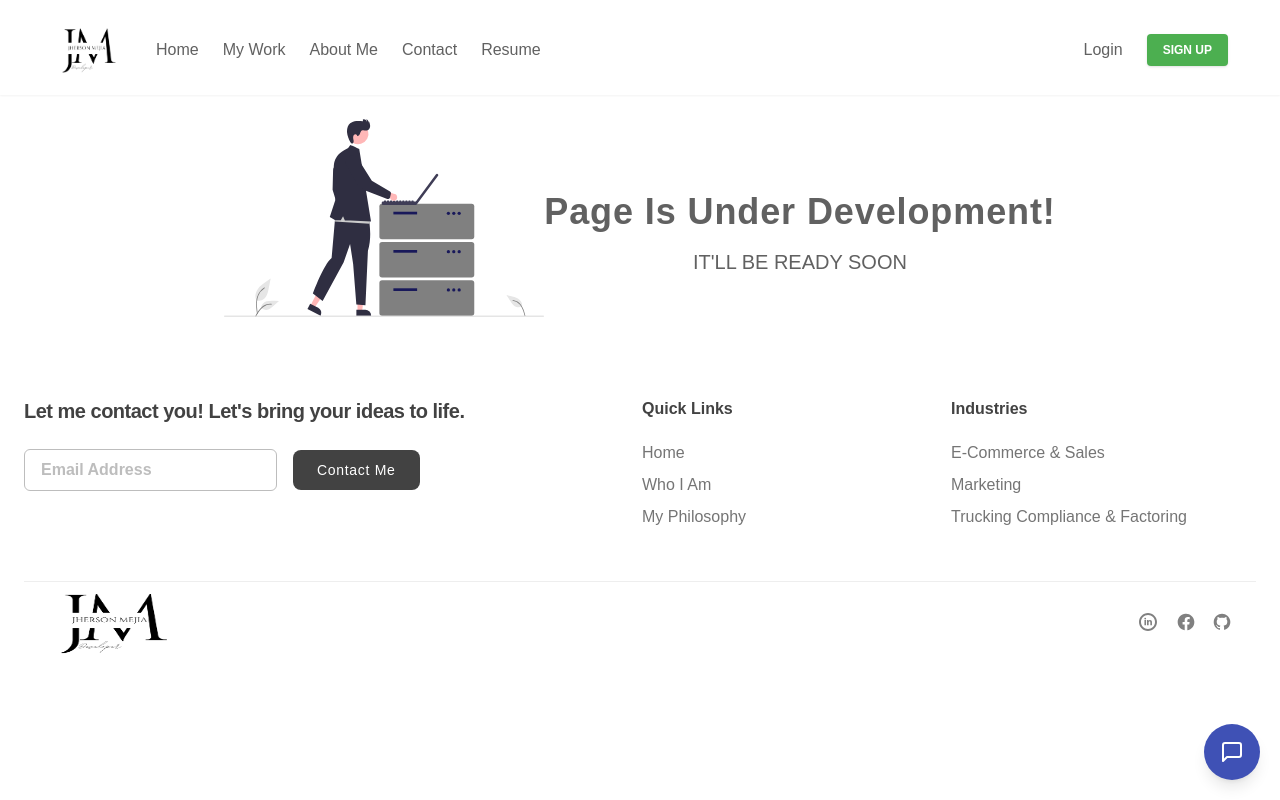
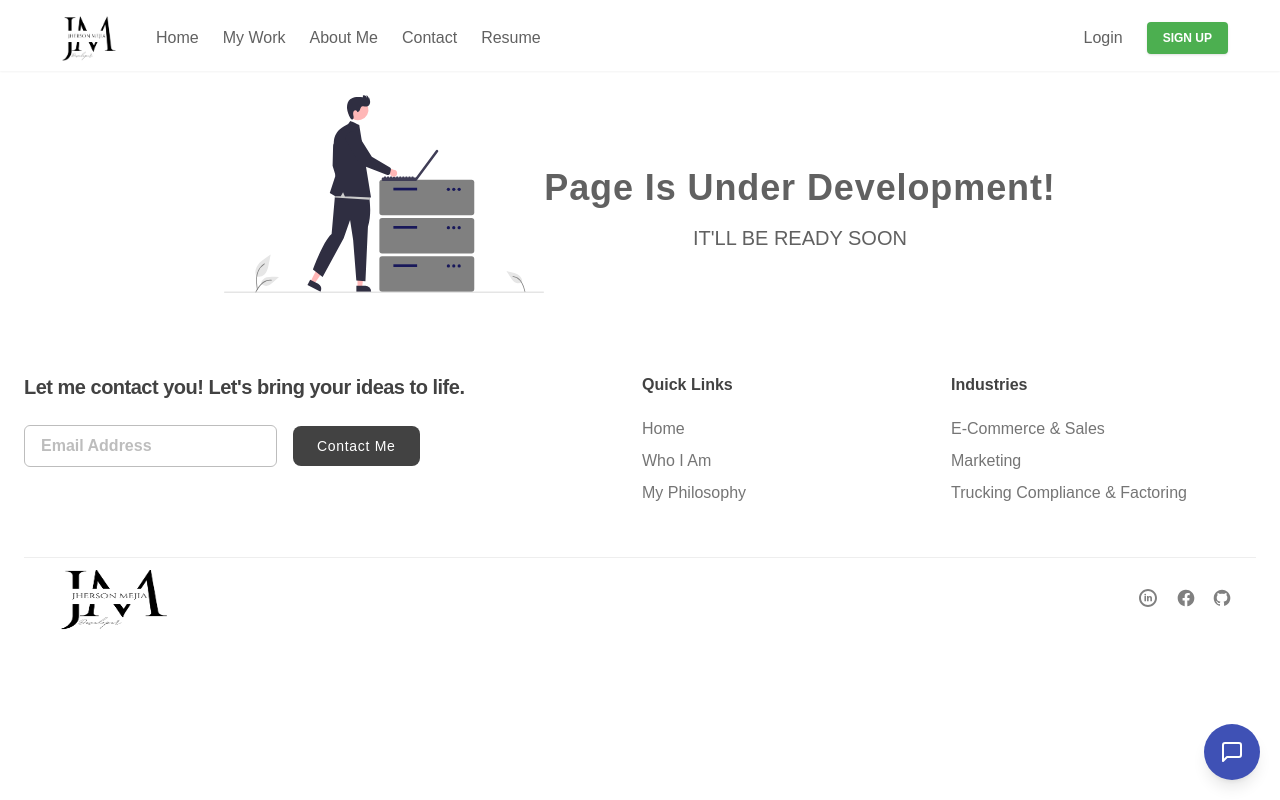
Before and after one commit to jhemejia/Point-Of-Sale, a React (Vite) app: page /Portfolio/my-work in a window 1280 px wide. Built offline with nearby package versions, Linux system fonts and the light colour scheme; no server answers.

Commit message:
moving to another device

```diff
--- a/src/App.tsx
+++ b/src/App.tsx
@@ -1,4 +1,4 @@
-import { store } from './Stores/index.ts';
+import { store } from './Redux store/index.ts';
 import { Provider } from 'react-redux';
 import React from 'react'
 import ReactDOM from 'react-dom/client'
--- a/src/Components/molecules/DropDownProfile.tsx
+++ b/src/Components/molecules/DropDownProfile.tsx
@@ -36,7 +36,7 @@
                         >
                         <div className="flex items-center space-x-2 p-2">
                             <img src={user?.photoUrl || defProfilePic} alt="profile-img" className="h-9 w-9 rounded-full" />
-                            <div className="font-medium">Hafiz Haziq</div>
+                            <div className="font-medium">{user?.name || 'Unknown User'}</div>
                         </div>
 
                         <div className="flex flex-col space-y-3 p-2">
--- a/src/Components/molecules/LandingNavigation.tsx
+++ b/src/Components/molecules/LandingNavigation.tsx
@@ -14,7 +14,7 @@
         <div className={["antialiased bg-gray-100 dark-mode:bg-gray-900 md:h-auto", open? ' h-full':''].join("")} >
             <div className="w-full text-gray-700 bg-white dark-mode:text-gray-200 dark-mode:bg-gray-800">
                 <div className="flex flex-col max-w-screen-xl px-4 mx-auto md:items-center md:justify-between md:flex-row md:px-6 lg:px-8">
-                    <div className="flex flex-row items-center justify-between p-4">
+                    <div className="flex flex-row items-center justify-between p-4 md:py-1">
                         <Link to="/" className="flex items-center font-medium text-gray-900 title-font md:mb-0">
                             <img src="./logo.png" alt="logo" className="w-20 " />
                         </Link>
--- a/src/Components/pages/Store.tsx
+++ b/src/Components/pages/Store.tsx
@@ -1,6 +1,6 @@
 import { useEffect, useState } from 'react'
 import ProductsGrid from '../organisms/ProductsGrid'
-import { useAppDispatch, useAppSelector } from '../../Stores';
+import { useAppDispatch, useAppSelector } from '../../Redux store';
 import { loadProducts, selectStore } from '../../Reducers/Store/productsSlice';
 import { Item } from '../../Types/StoreTypes';
 
--- a/src/Reducers/Store/productsSlice.ts
+++ b/src/Reducers/Store/productsSlice.ts
@@ -1,5 +1,5 @@
 import { createSlice, createAsyncThunk, createDraftSafeSelector } from '@reduxjs/toolkit'
-import { type RootState } from '../../Stores'
+import { type RootState } from '../../Redux store'
 import { Item } from '../../Types/StoreTypes'
 import axios from 'axios'
 
--- a/src/Reducers/UserSlice.ts
+++ b/src/Reducers/UserSlice.ts
@@ -1,5 +1,5 @@
 import { createDraftSafeSelector, createSlice } from "@reduxjs/toolkit";
-import { RootState } from "../Stores";
+import { RootState } from "../Redux store";
 
 export interface UserData {
     uid: string | null;
--- a/tsconfig.json
+++ b/tsconfig.json
@@ -18,7 +18,11 @@
     "strict": true,
     "noUnusedLocals": true,
     "noUnusedParameters": true,
-    "noFallthroughCasesInSwitch": true
+    "noFallthroughCasesInSwitch": true,
+    "baseUrl": "./",
+    "paths": {
+      "@/*": ["src/*"],
+    }
   },
   "include": ["src"],
   "references": [{ "path": "./tsconfig.node.json" }]
```
Also changed, not shown: src/Redux store/index.ts (renamed from src/Stores/index.ts), 1 other file (tests, documents, lock files or other folders).
